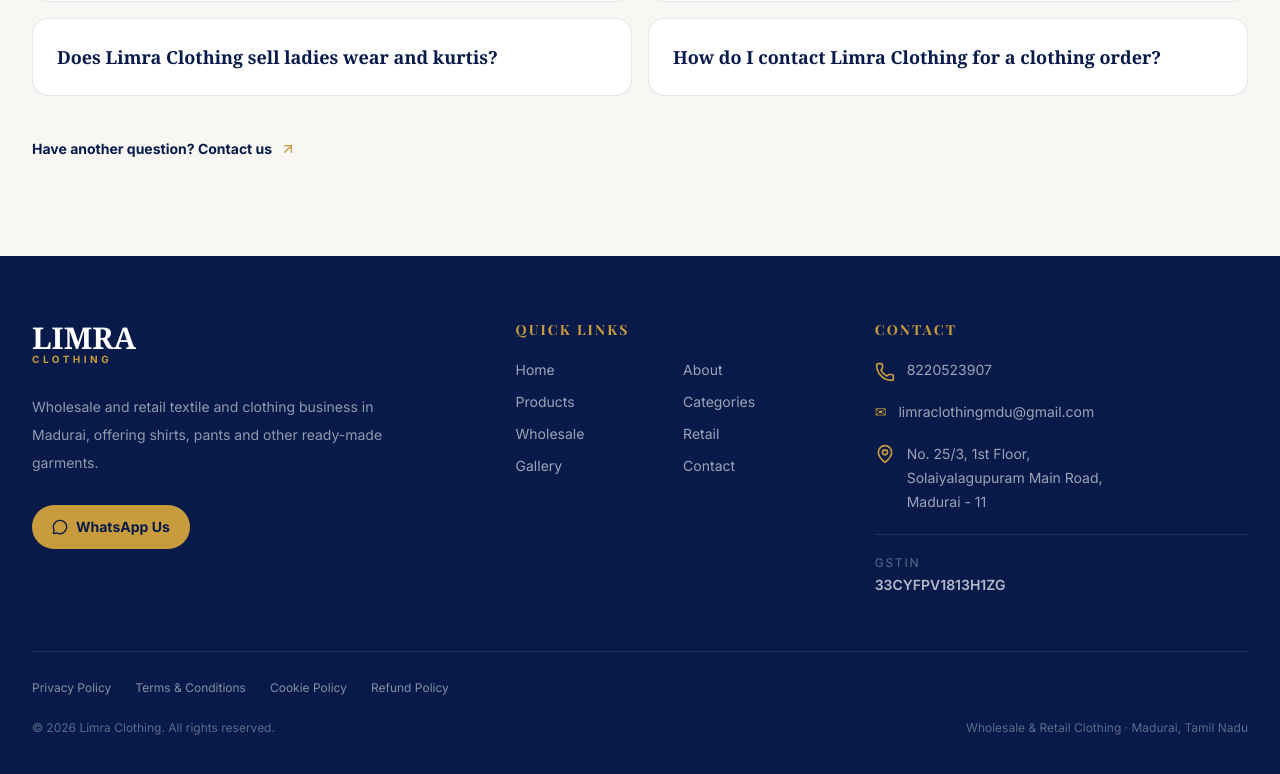
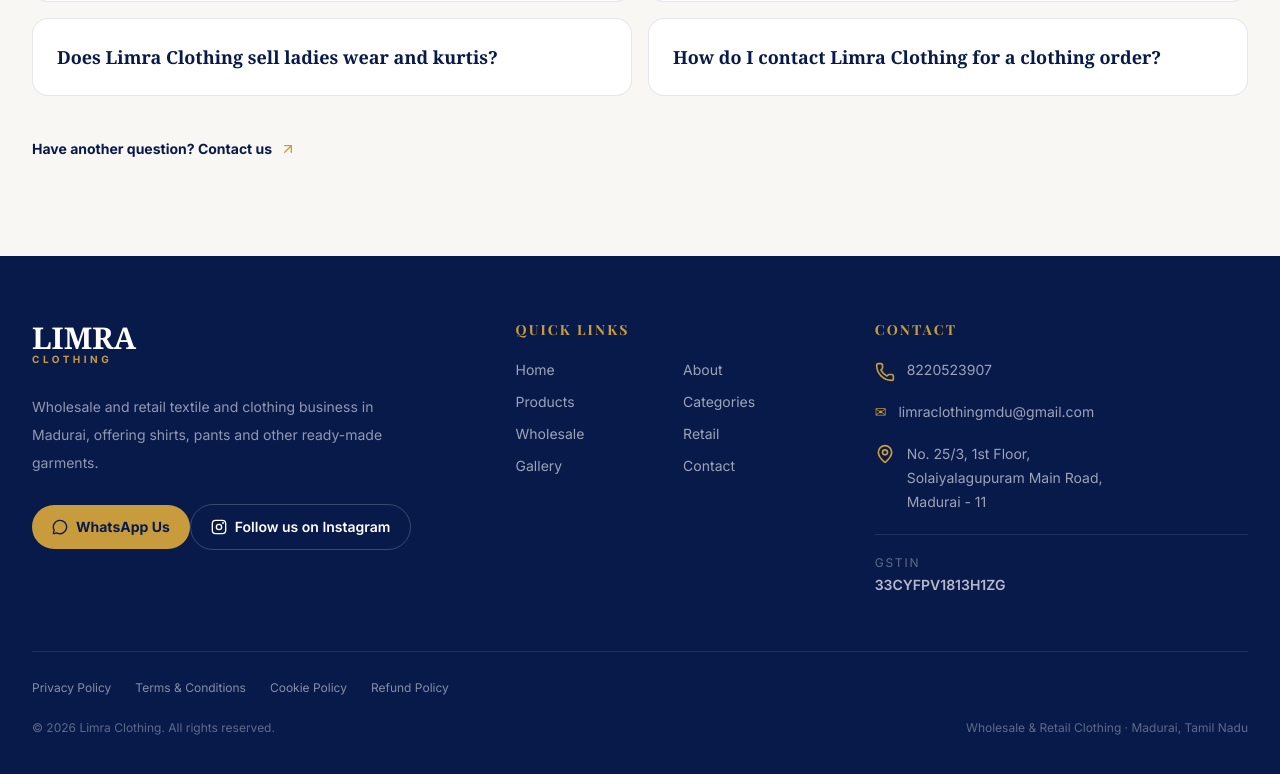
Before and after one commit to limraclothingmdu/limra-clothing, a Next.js app: page / in a window 1280 px wide. Shown: the part 4704-5478 px from the top of the page. Built offline with nearby package versions, Linux system fonts and the light colour scheme; no server answers; the database is empty; a web font is replaced by a local one.

Commit message:
Add Instagram profile to Limra Clothing website

```diff
--- a/components/layout/Footer.tsx
+++ b/components/layout/Footer.tsx
@@ -50,6 +50,31 @@
               <MessageCircle className="h-4 w-4" />
               WhatsApp Us
             </a>
+            <a
+  href="https://www.instagram.com/limra_clothing_/"
+  target="_blank"
+  rel="noopener noreferrer"
+  aria-label="Follow Limra Clothing on Instagram"
+  className="mt-4 inline-flex items-center gap-2 rounded-full border border-white/20 px-5 py-3 text-sm font-semibold text-white transition-colors hover:border-[#C89B3C] hover:text-[#C89B3C]"
+>
+  <svg
+  xmlns="http://www.w3.org/2000/svg"
+  width="16"
+  height="16"
+  viewBox="0 0 24 24"
+  fill="none"
+  stroke="currentColor"
+  strokeWidth="2"
+  strokeLinecap="round"
+  strokeLinejoin="round"
+  aria-hidden="true"
+>
+  <rect width="20" height="20" x="2" y="2" rx="5" />
+  <circle cx="12" cy="12" r="4" />
+  <circle cx="18" cy="6" r="0.5" fill="currentColor" />
+</svg>
+  Follow us on Instagram
+</a>
           </div>
 
           <div>
--- a/components/seo/StructuredData.tsx
+++ b/components/seo/StructuredData.tsx
@@ -10,6 +10,7 @@
     "@id": businessId,
     name: siteConfig.name,
     url: siteConfig.url,
+    sameAs: ["https://www.instagram.com/limra_clothing_/"],
     description: siteConfig.description,
     telephone: `+91-${siteConfig.contact.phone}`,
     logo: `${siteConfig.url}/images/limra-favicon.jpeg`,
```
